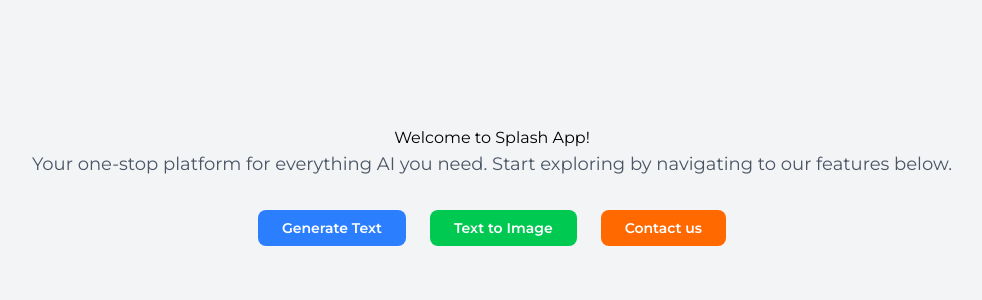
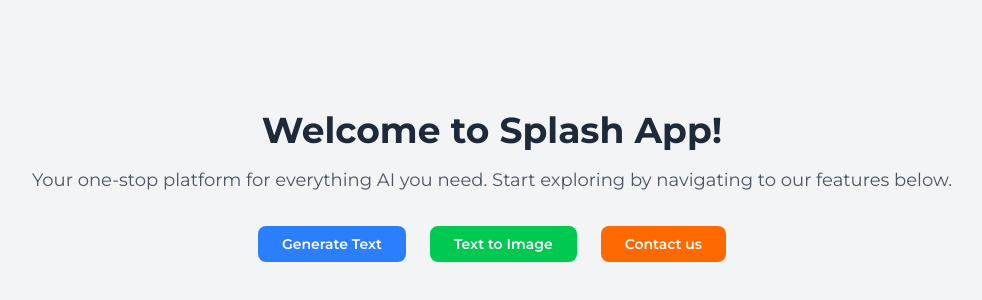
Before and after one commit to theisraelolaleye/alx-project-0x03-setup, a Next.js app in the folder alx-project-0x03/: page / in a window 1280 px wide. Shown: the part 214-514 px from the top of the page, without its empty margins (148-1130 px from the left). Built offline with nearby package versions, Linux system fonts and the light colour scheme.

Commit message:
h1 element fixes made

```diff
--- a/alx-project-0x03/pages/index.tsx
+++ b/alx-project-0x03/pages/index.tsx
@@ -13,8 +13,8 @@
   return (
     <div className="min-h-screen bg-gray-100 flex flex-col justify-center items-center text-center">
       {/* Welcome Message */}
-      {/* text-4xl font-bold text-gray-800 mb-4 */}
-      <h1 className="">Welcome to Splash App!</h1>
+      <h1 className="text-4xl font-bold text-gray-800 mb-4">Welcome to Splash App!</h1>
+      {/* <h1 className="text-4xl font-bold text-gray-800 mb-4">Welcome to Splash App!</h1> */}
       <p className="text-lg text-gray-600 mb-8">
         Your one-stop platform for everything AI you need. Start exploring by
         navigating to our features below.
```
